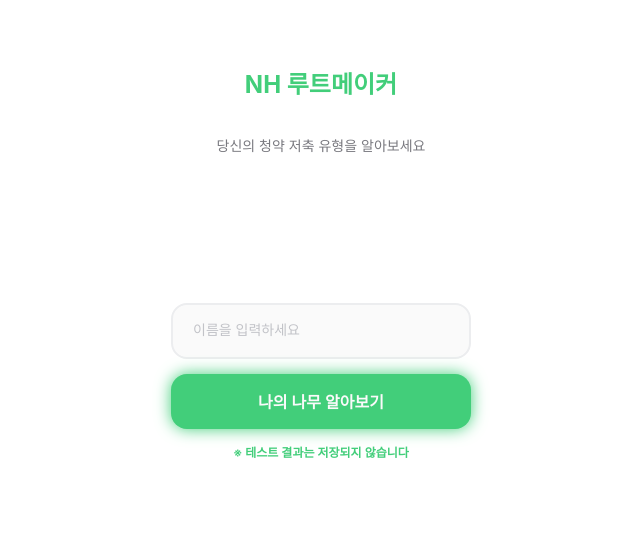
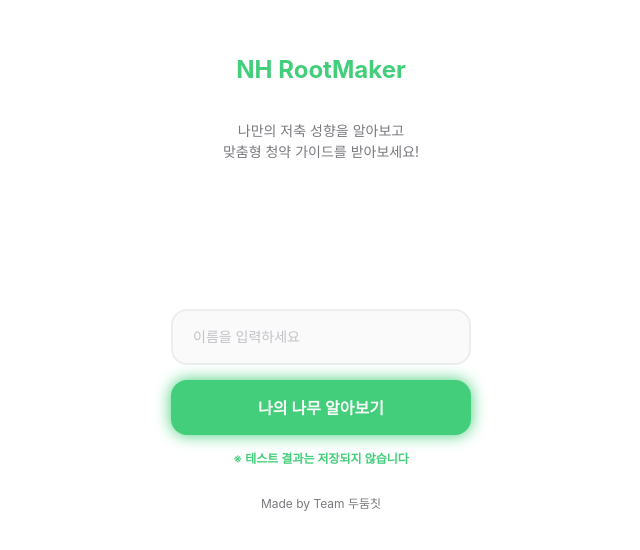
Before and after one commit to NH-RootMaker/rootmaker-frontend, a React app: page / in a window 1280 px wide. Shown: the part 124-674 px from the top of the page, without its empty margins (319-959 px from the left). Built offline with nearby package versions, Linux system fonts and the light colour scheme; the HTML template or start-up script is replaced by a standard one.

Commit message:
feat: add legacy text

```diff
--- a/src/pages/HomePage.tsx
+++ b/src/pages/HomePage.tsx
@@ -19,10 +19,10 @@ const HomePage = () => {
 
   return (
       <Container>
-        <Title>NH 루트메이커</Title>
+        <Title>NH RootMaker</Title>
         <Description>
-          당신의 청약 저축 유형을 알아보세요
-        </Description>
+            {'나만의 저축 성향을 알아보고\n맞춤형 청약 가이드를 받아보세요!'}
+          </Description>
 
         <InputSection>
           <CommonInput
@@ -41,6 +41,10 @@ const HomePage = () => {
           <S.Notice>
             ※ 테스트 결과는 저장되지 않습니다
           </S.Notice>
+
+          <S.TeamLegacy>
+            Made by Team 두둠칫
+          </S.TeamLegacy>
         </InputSection>
       </Container>
   );
```
